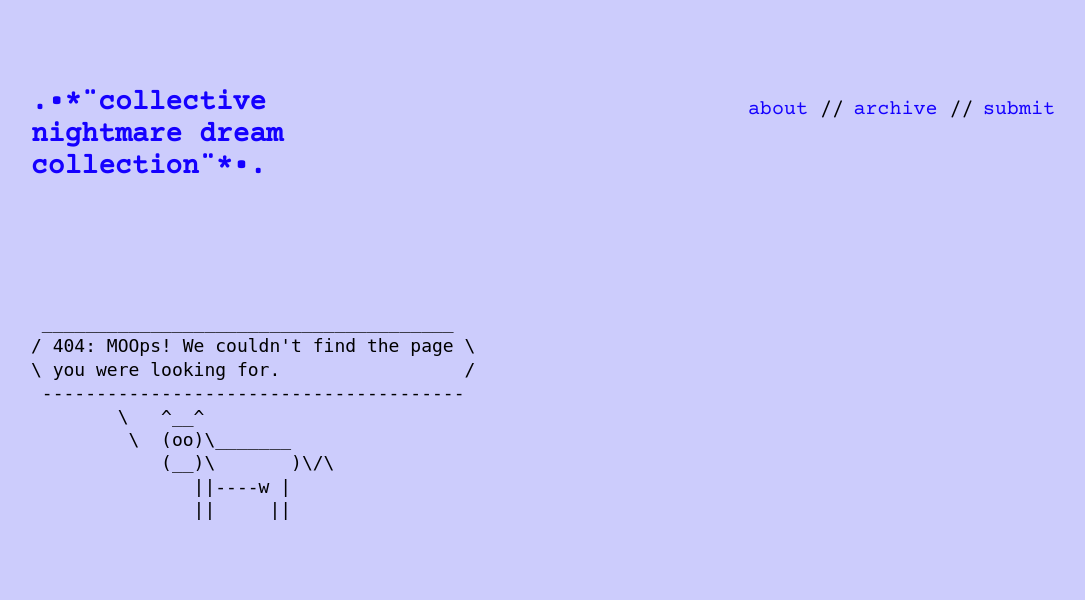
After one commit to lydiolectal/dream-virus, a Flask app: template app/templates/404.html in a window 1280 px wide. The commit adds this page. Shown: the top 600 px of the page, without its empty margins (97-1182 px from the left). Run offline with Flask 2, Linux system fonts and the light colour scheme; the template is opened without the code that fills it, so the values that code supplies are empty.

Commit message:
add 404 error page, quote indentation, dream object

```diff
--- a/app/routes.py
+++ b/app/routes.py
@@ -13,3 +13,7 @@
 @app.route('/submit')
 def submit():
     return render_template('submit.html')
+
+@app.errorhandler(404)
+def page_not_found(e):
+    return render_template('404.html'), 404
--- a/app/static/style.css
+++ b/app/static/style.css
@@ -69,6 +69,11 @@ li {
     padding-right: 120px;
 }
 
+.indented {
+    padding-left: 50px;
+    padding-right: 50px;
+}
+
 @media(max-width: 900px) {
     h1 {
         font-size: 24px;
--- /dev/null
+++ b/app/templates/404.html
@@ -0,0 +1,21 @@
+{% extends "base.html" %}
+
+{% block content %}
+
+<pre>
+    <p>
+ ______________________________________
+/ 404: MOOps! We couldn't find the page \
+\ you were looking for.                 /
+ ---------------------------------------
+        \   ^__^
+         \  (oo)\_______
+            (__)\       )\/\
+               ||----w |
+               ||     ||
+
+    </p>
+</pre>
+
+
+{% endblock %}
--- a/app/templates/about.html
+++ b/app/templates/about.html
@@ -4,7 +4,7 @@
     <h2>
         a home for dreams during covid-19
     </h2>
-    <p>
+    <p class="indented">
         "Once Zhuang Zhou dreamed he was a butterfly, a butterfly flitting and fluttering around, happy with himself and doing as he pleased. He didn’t know he was Zhuang Zhou. Suddenly he woke up, and there he was, solid and unmistakable Zhuang Zhou. But he didn’t know if he were Zhuang Zhou who had dreamed he was a butterfly or a butterfly dreaming he was Zhuang Zhou"
         <br>-- Zhuangzi, c. 3rd century BCE
 
```
Also changed, not shown: app/dream.py (added, +9 -0 lines), app/templates/archive.html (+13 -1 lines).
